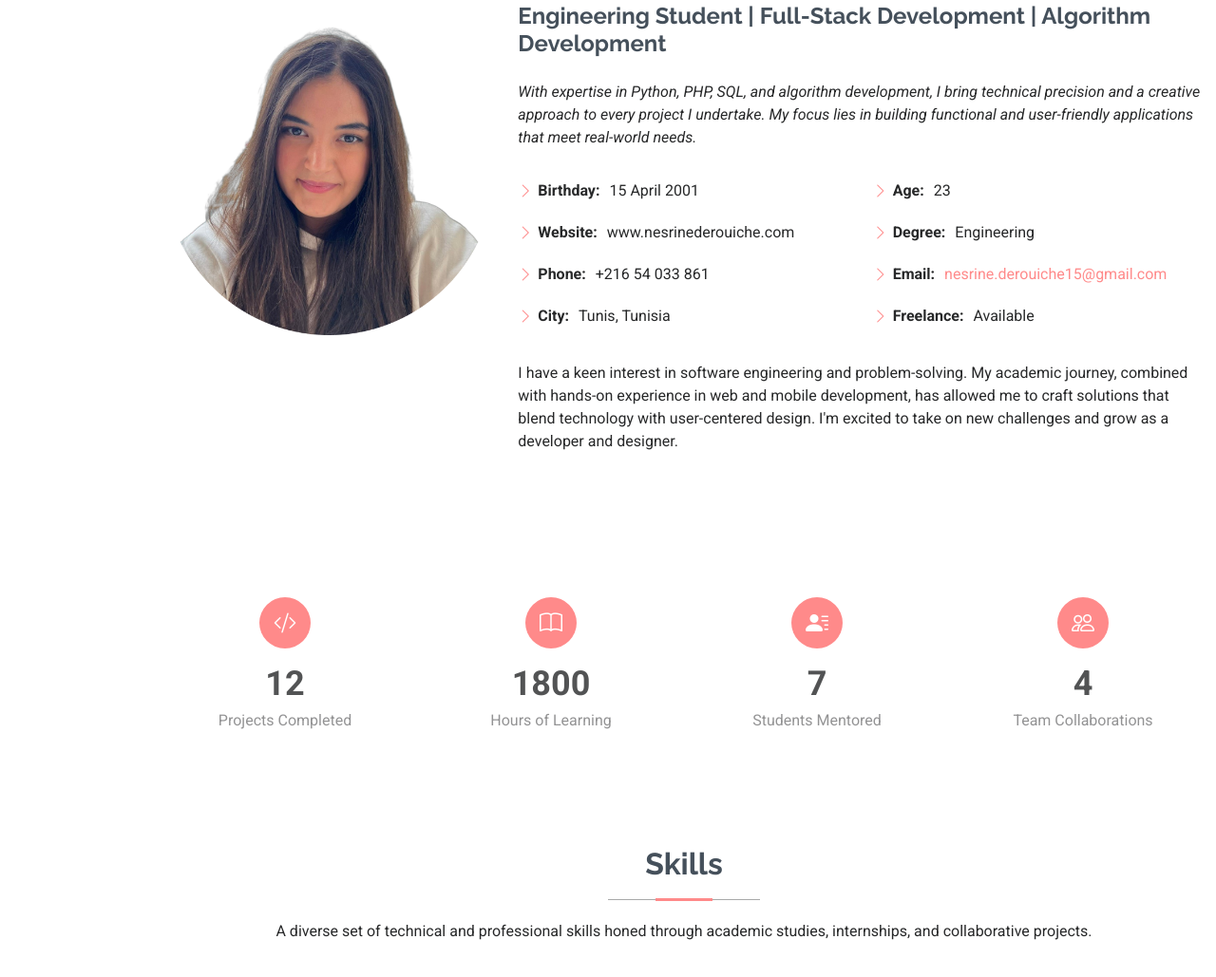
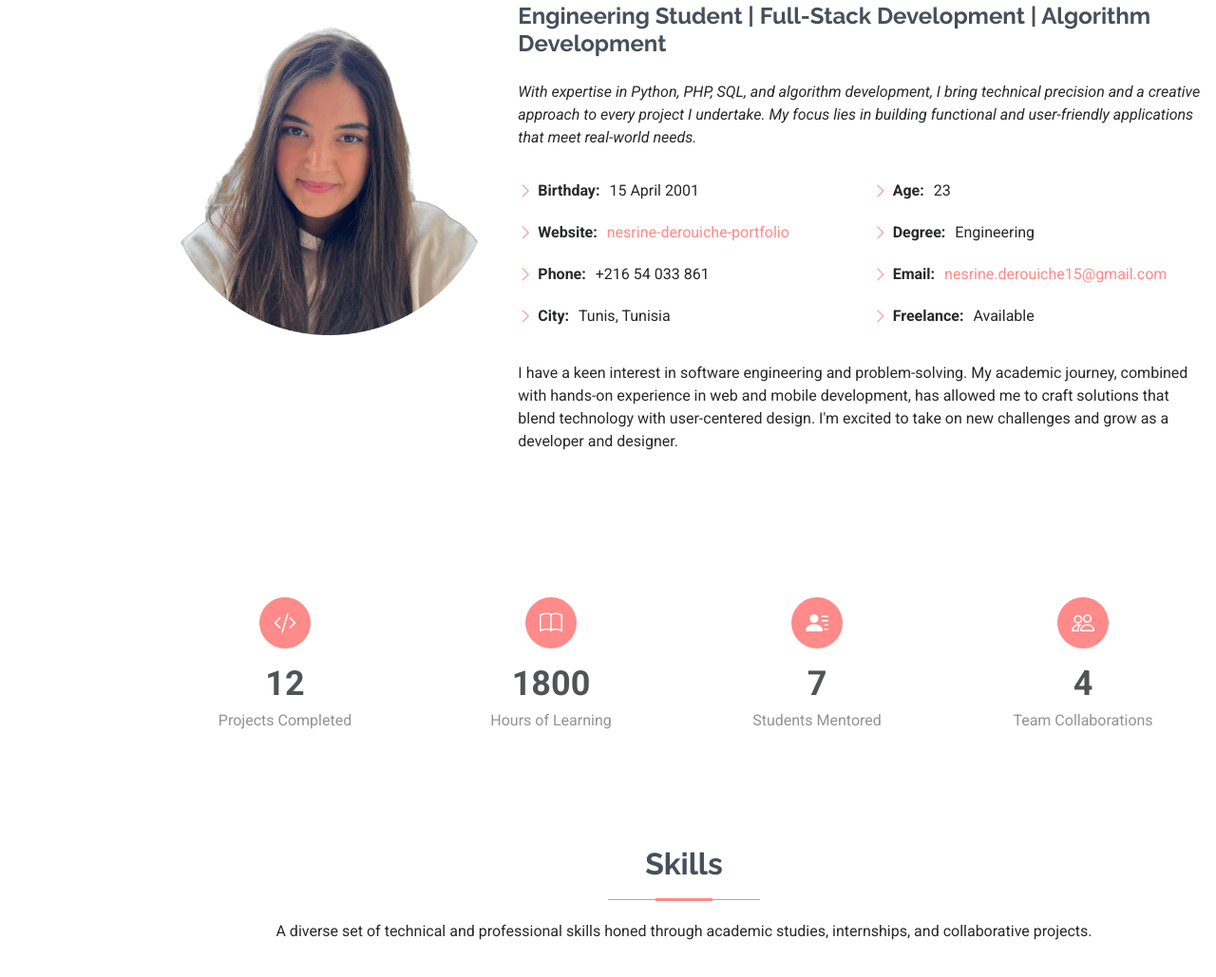
Before and after one commit to nesrine77/nesrine-derouiche-portfolio, a plain HTML site: page index.html in a window 1280 px wide. Shown: the part 1043-2072 px from the top of the page at 95% size. Drawn offline with Linux system fonts and the light colour scheme.

Commit message:
index added

```diff
--- a/index.html
+++ b/index.html
@@ -166,7 +166,7 @@
                     <li>
                       <i class="bi bi-chevron-right"></i>
                       <strong>Website:</strong>
-                      <span>www.nesrinederouiche.com</span>
+                      <span><a href="https://nesrine77.github.io/nesrine-derouiche-portfolio/">nesrine-derouiche-portfolio</a></span>
                     </li>
                     <li>
                       <i class="bi bi-chevron-right"></i>
```
